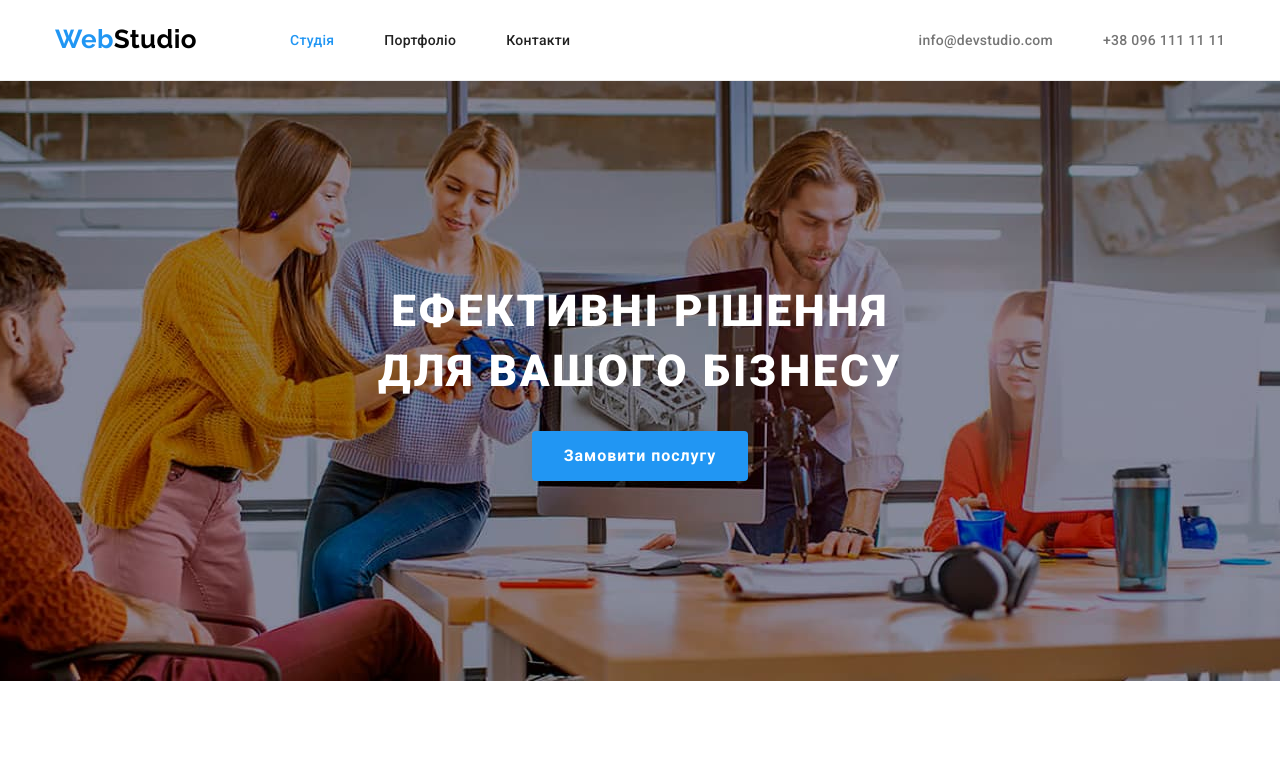
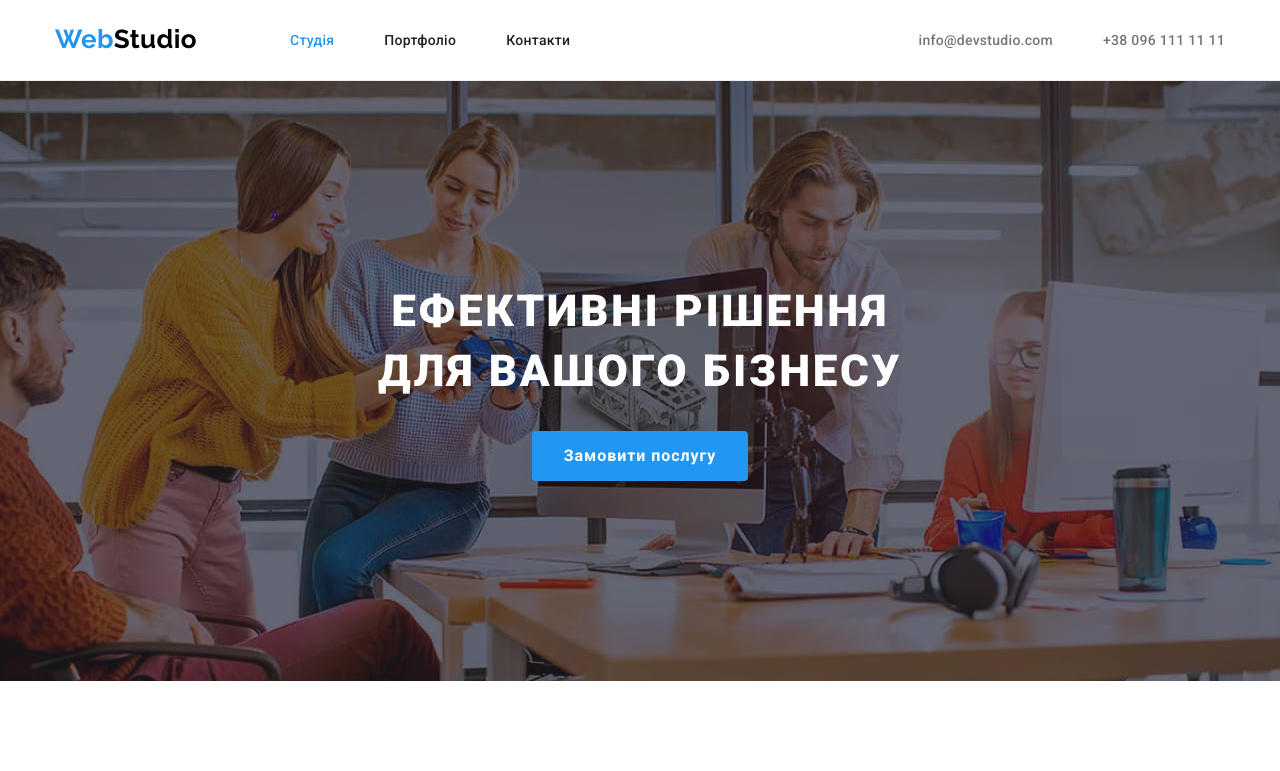
Before and after one commit to IgorN1989/goit-markup-hw-04, a plain HTML site: page index.html in a window 1280 px wide. Shown: the top 771 px of the page. Drawn offline with nearby package versions, Linux system fonts and the light colour scheme.

Commit message:
Added max-width & gradient

```diff
--- a/css/styles.css
+++ b/css/styles.css
@@ -50,7 +50,19 @@ img {
 /* ========== Header ========== */
 
 .header {
-border-bottom: 1px solid #ECECEC;
+  max-width: 1600px;
+  margin-right: auto;
+  margin-left: auto;
+  border-bottom: 1px solid #ececec;
+}
+
+.header,
+.hero,
+.section,
+.footer {
+  max-width: 1600px;
+  margin-right: auto;
+  margin-left: auto;
 }
 
 .container {
@@ -158,14 +170,18 @@ border-bottom: 1px solid #ECECEC;
 
 .hero {
   min-width: 1200px;
-  background-image: url(../images/background/hero-background.jpg);
+  height: 600px;
+  padding-top: 200px;
+  padding-bottom: 200px;
+
+  background-image: linear-gradient(to right, rgba(47, 48, 58, 0.4), rgba(47, 48, 58, 0.4)),
+    url(../images/background/hero-background.jpg);
   background-color: var(--footer-background-color);
   background-repeat: no-repeat;
   background-position: center;
+  background-size: cover;
 
   text-align: center;
-  padding-top: 200px;
-  padding-bottom: 200px;
 }
 
 .hero-title {
@@ -213,7 +229,7 @@ border-bottom: 1px solid #ECECEC;
 
 .section {
   padding-top: 94px;
-  }
+}
 
 .section-title {
   margin-bottom: 50px;
@@ -248,7 +264,7 @@ border-bottom: 1px solid #ECECEC;
 }
 
 .features-item {
-  width: calc((100%-90px)/4);
+  width: calc((100%-90px) / 4);
 }
 
 .features-item:not(:last-child) {
@@ -302,7 +318,8 @@ border-bottom: 1px solid #ECECEC;
   width: 270px;
 
   background: var(--primary-white-color);
-  box-shadow: 0px 1px 3px rgba(0, 0, 0, 0.12), 0px 1px 1px rgba(0, 0, 0, 0.14), 0px 2px 1px rgba(0, 0, 0, 0.2);
+  box-shadow: 0px 1px 3px rgba(0, 0, 0, 0.12), 0px 1px 1px rgba(0, 0, 0, 0.14),
+    0px 2px 1px rgba(0, 0, 0, 0.2);
   border-radius: 0px 0px 4px 4px;
 }
 
@@ -324,8 +341,6 @@ border-bottom: 1px solid #ECECEC;
   font-weight: 500;
 }
 
-
-
 /* ========== Footer ========== */
 
 .footer {
@@ -334,12 +349,11 @@ border-bottom: 1px solid #ECECEC;
   padding-right: 0px;
   padding-bottom: 60px;
   padding-left: 0;
-  }
+}
 
 .footer-logo {
   display: inline-block;
   margin-bottom: 20px;
-
 }
 
 .address-item:not(:last-child) {
@@ -369,14 +383,12 @@ border-bottom: 1px solid #ECECEC;
   /* на макеті не зазначено на який колір повині змінюватися контакти */
 }
 
-
 /* ======================================== */
 /*                 Portfolio                */
 /* ======================================== */
 
-
 .portfolio {
- padding-bottom: 94px;
+  padding-bottom: 94px;
 }
 
 /* Filter */
@@ -385,7 +397,7 @@ border-bottom: 1px solid #ECECEC;
   display: flex;
   justify-content: center;
   margin-bottom: 50px;
-  }
+}
 
 .filter-item:not(:last-child) {
   margin-right: 8px;
@@ -424,14 +436,14 @@ border-bottom: 1px solid #ECECEC;
 
 .example-item {
   width: 370px;
- }
+}
 
 .example-description {
   padding-top: 20px;
   padding-right: 24px;
   padding-bottom: 20px;
   padding-left: 24px;
-  border: 1px solid #EEEEEE;
+  border: 1px solid #eeeeee;
   border-top: 0;
 }
 
```
